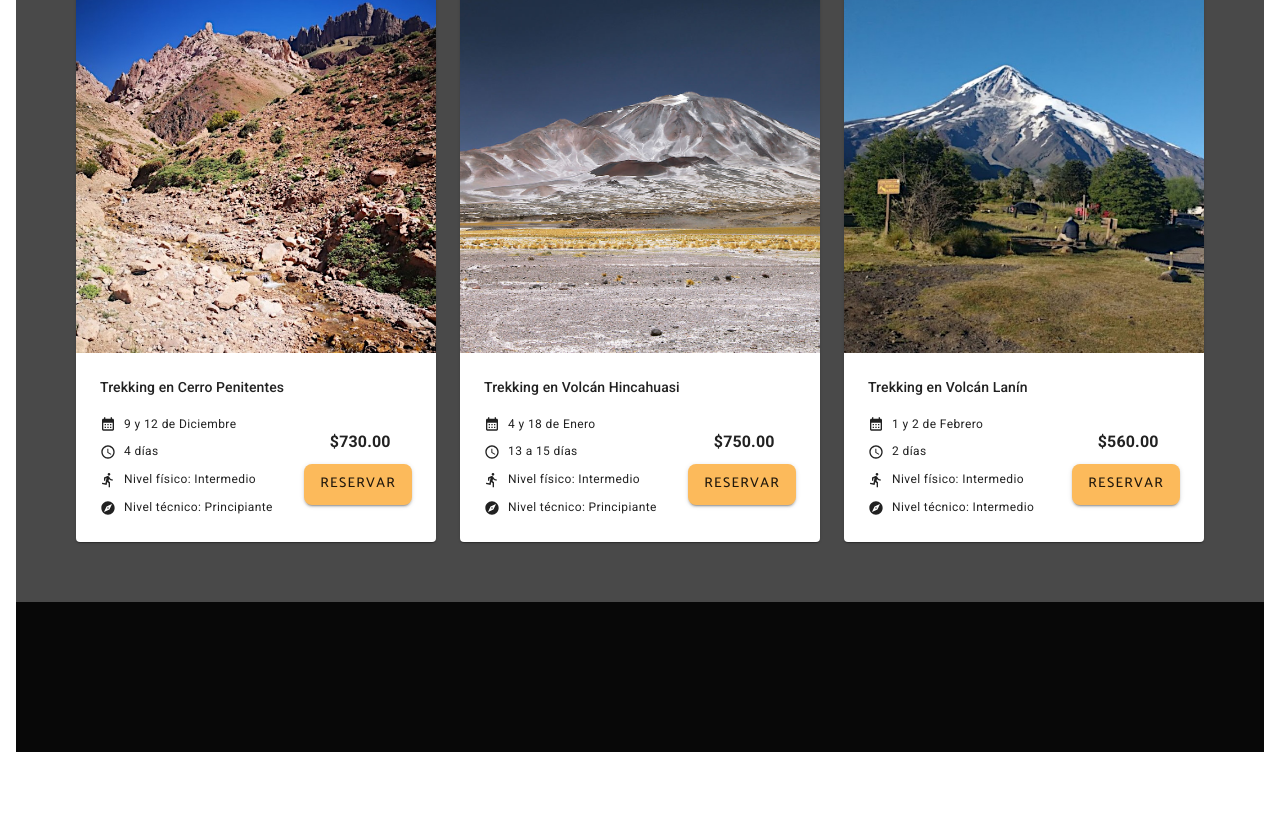
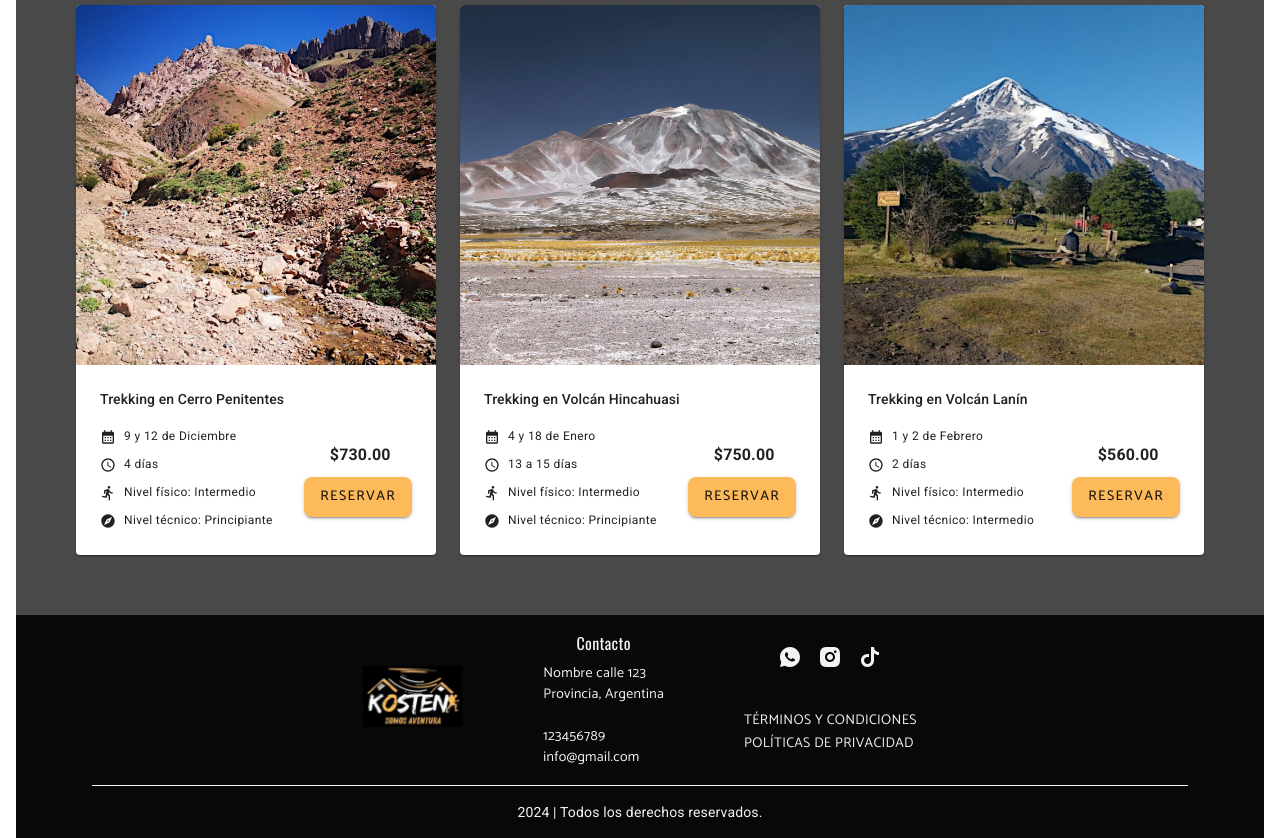
Before and after one commit to RamonCruz187/Kosten, a React (Vite) app in the folder Front/: page / in a window 1280 px wide. Shown: the part 1541-2379 px from the top of the page. Before the commit the page ends 2293 px from the top, so only its background shows below. Built offline with nearby package versions, Linux system fonts and the light colour scheme.

Commit message:
Refactor footer styling and structure, add social media icons and contact information

```diff
--- a/Front/src/components/Home/Footer.jsx
+++ b/Front/src/components/Home/Footer.jsx
@@ -1,26 +1,73 @@
 
 import React from 'react';
-import { Box } from '@mui/material';
-
+import { Box, Divider, Typography, Grid2, Link } from '@mui/material';
+import logo from '../../assets/logo.svg';
+import { RiInstagramFill, RiTiktokFill, RiWhatsappFill } from 'react-icons/ri';
 
 export default function Footer() {
-
-    return (
-        <>
-         <footer >
-            <Box position="static" x={12}
+  return (
+    <footer className="footer">
+      <Box
         sx={{
-            height: "150px",
-            width: "100%",
-            display: "flex",
-            justifyContent: "space-between",
-            background: "#080808",
-        }}>
-
+          display: 'flex',
+          flexDirection: 'column',
+          justifyContent: 'center',
+          alignItems: 'center',
+          background: '#080808',
+          padding: '1rem',
+        }}
+      >
+        <Grid2 container spacing={10} alignItems="center" className="grid-container">
+          <Grid2 xs={12} sm={6} md={4}>
+            <img src={logo} alt="KOSTEN" style={{ maxWidth: '100px' }} />
+          </Grid2>
+          <Grid2
+            xs={12}
+            sm={6}
+            md={4}
+            sx={{
+            display: 'flex',
+            flexDirection: 'column',
+            alignItems: 'center',
+            justifyContent: 'center',
+  }}
+>
+            <Typography variant="titleH3" alignItems="center" color="#F3F3F3" sx={{marginBottom: '0.5rem'}}>
+              Contacto
+            </Typography>
+            <Typography variant="paragraphLight" align="left" color="#F3F3F3">
+              Nombre calle 123<br />
+              Provincia, Argentina<br /><br />
+              123456789<br />
+              info@gmail.com
+            </Typography>
+          </Grid2>
+          <Grid2 xs={12} sm={6} md={4}>
+            <Box sx={{ display: 'flex', justifyContent: 'center', gap: '1rem', marginBottom: '2rem' }}>
+                <Link href="https://wa.me/2291455602" target="_blank" rel="noreferrer">
+                             <RiWhatsappFill color="#F3F3F3" size={24} />
+                </Link>
+              <Link href="https://www.instagram.com/kostenmontanas/profilecard/?igsh=eTFqcmUzanNsemdt" target="_blank" rel="noreferrer">
+              <RiInstagramFill color="#F3F3F3" size={24} />
+                </Link>
+              <RiTiktokFill color="#F3F3F3" size={24} />
             </Box>
-
-        </footer>
-        </>
-
-    )
+            <Typography variant="paragraphLight" align="center" color="#F3F3F3">
+              TÉRMINOS Y CONDICIONES<br />
+              POLÍTICAS DE PRIVACIDAD
+            </Typography>
+          </Grid2>
+        </Grid2>
+        <Divider
+          orientation="horizontal"
+          variant="middle"
+          flexItem
+          style={{ borderColor: '#F3F3F3', height: '2px', margin: '1rem 3.75rem' }}
+        />
+        <Typography variant="body2" align="center" color="#F3F3F3">
+          2024 | Todos los derechos reservados.
+        </Typography>
+      </Box>
+    </footer>
+  );
 }
--- a/Front/src/modules/package/components/PackageGrid.jsx
+++ b/Front/src/modules/package/components/PackageGrid.jsx
@@ -8,7 +8,7 @@ export const PackageGrid = ({ title }) => {
 
     return (
         <Box>
-            <Typography variant='h6' gutterBottom sx={{ textAlign: 'center', mb: '2rem', color: '#F3F3F3', fontFamily: 'Oswald', fontWeight: 'regular', fontSize: '16px' }}>
+            <Typography variant='h6' gutterBottom sx={{ textAlign: 'center', mb: '2rem', color: '#F3F3F3', fontFamily: 'Oswald', fontWeight: 'regular', fontSize: '24px' }}>
                 { title }
             </Typography>
             <Grid container spacing={3}>
```
